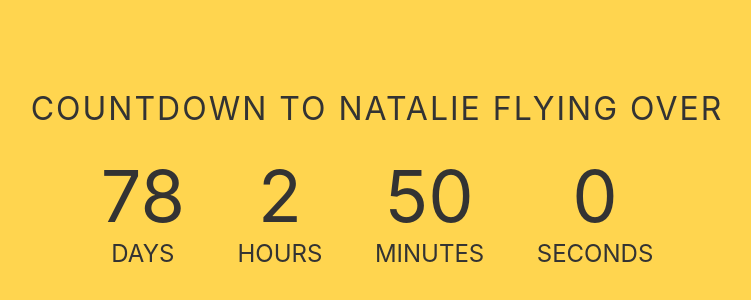
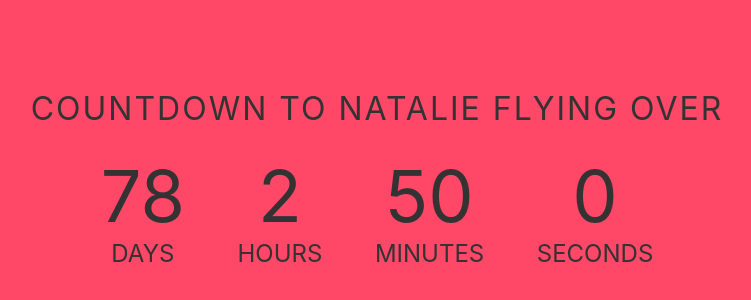
Before and after one commit to Georgie31/happiness, a plain HTML site: page index.html in a window 1280 px wide. Shown: the part 210-510 px from the top of the page, without its empty margins (263-1014 px from the left). Drawn offline with Linux system fonts and the light colour scheme.

Commit message:
Colour update

```diff
--- a/index.html
+++ b/index.html
@@ -20,7 +20,7 @@ html, body {
 
 body {
   align-items: center;
-  background-color: #ffd54f;
+  background-color: #FF4767;
   display: flex;
   font-family: -apple-system,
     BlinkMacSystemFont,
```
